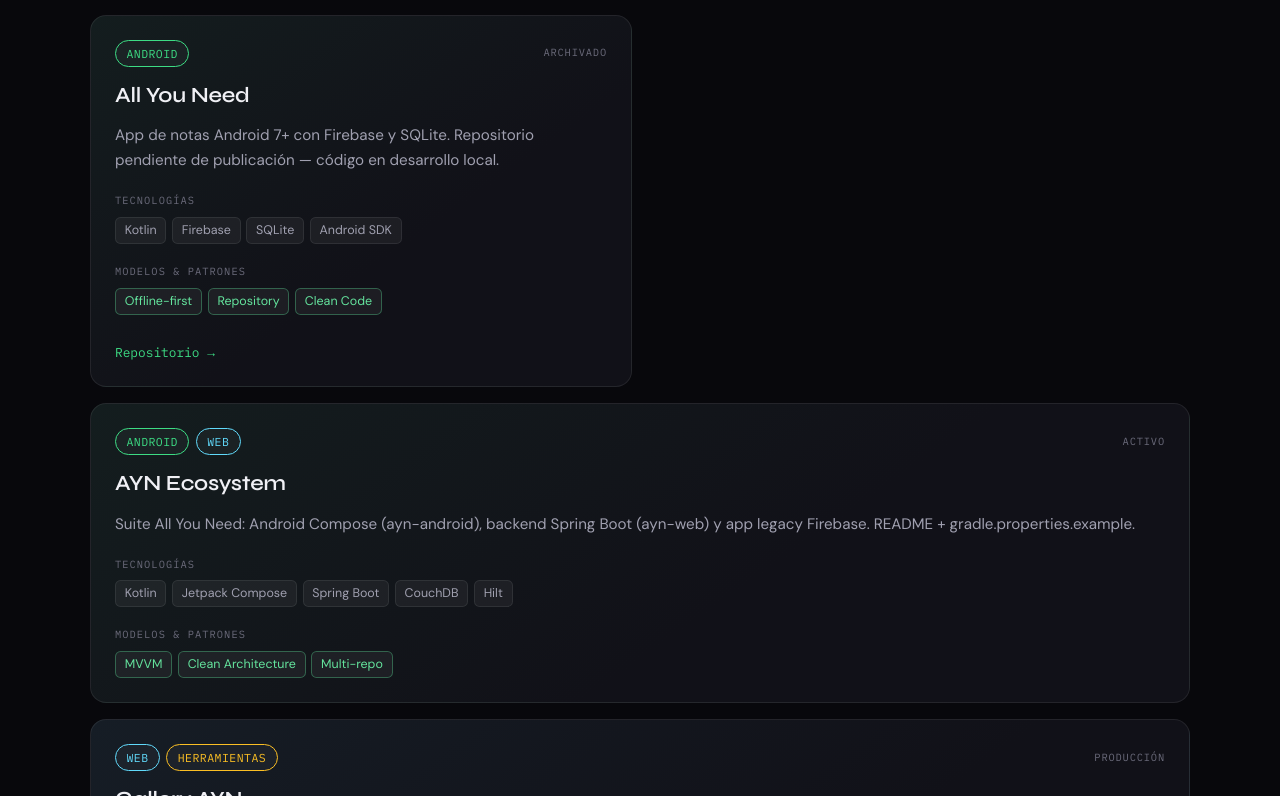
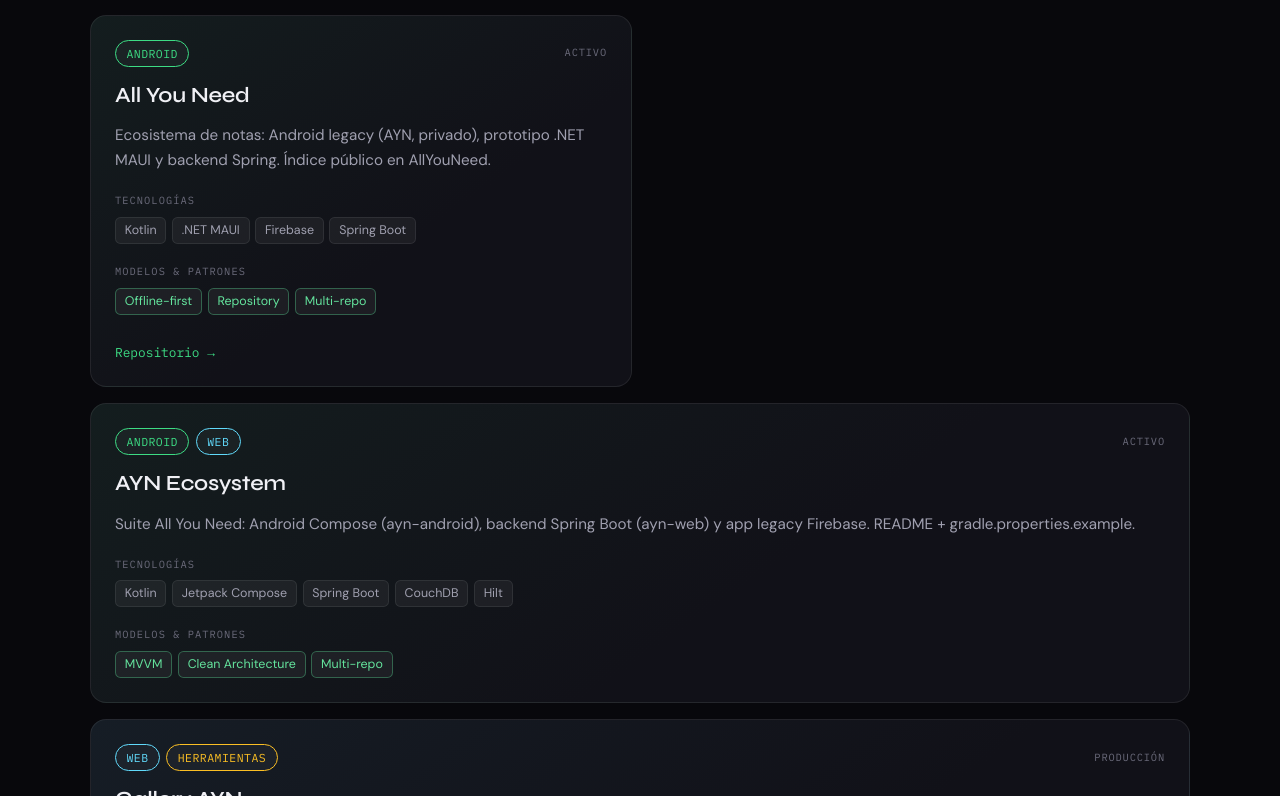
Before and after one commit to FernandoRP-nan/fernando-cv, a React (Vite) app: page / in a window 1280 px wide. Shown: the part 5304-6100 px from the top of the page. Built offline with nearby package versions, Linux system fonts and the light colour scheme.

Commit message:
docs: actualizar AllYouNeed e IA Obsidian Manager en portfolio
Refleja repos MAUI privado, ecosistema AYN y stack LangGraph/Ollama.

```diff
--- a/src/data/projects.ts
+++ b/src/data/projects.ts
@@ -51,13 +51,13 @@
     id: 'all-you-need',
     title: 'All You Need',
     description:
-      'App de notas Android 7+ con Firebase y SQLite. Repositorio pendiente de publicación — código en desarrollo local.',
+      'Ecosistema de notas: Android legacy (AYN, privado), prototipo .NET MAUI y backend Spring. Índice público en AllYouNeed.',
     categories: ['android'],
-    technologies: ['Kotlin', 'Firebase', 'SQLite', 'Android SDK'],
-    patterns: ['Offline-first', 'Repository', 'Clean Code'],
+    technologies: ['Kotlin', '.NET MAUI', 'Firebase', 'Spring Boot'],
+    patterns: ['Offline-first', 'Repository', 'Multi-repo'],
     repoUrl: 'https://github.com/FernandoRP-nan/AllYouNeed',
     featured: false,
-    status: 'archived',
+    status: 'active',
   },
   {
     id: 'ayn-ecosystem',
@@ -135,10 +135,13 @@
   {
     id: 'ia-obsidian',
     title: 'IA Obsidian Manager',
-    description: 'Automatización con Python para gestionar vaults de Obsidian e integrar flujos con IA.',
+    description:
+      'Agente local LangGraph + Ollama: indexación RAG (ChromaDB), chat y organización automática del vault Obsidian.',
     categories: ['ai', 'tools'],
-    technologies: ['Python', 'Obsidian', 'Automation'],
-    patterns: ['Pipeline', 'Script Orchestration'],
+    technologies: ['Python', 'LangGraph', 'Ollama', 'ChromaDB', 'Docker'],
+    patterns: ['Pipeline', 'RAG', 'Event-driven indexing'],
+    repoUrl: 'https://github.com/FernandoRP-nan/IA-Obsidian-Manager',
+    visibility: 'private',
     featured: false,
     status: 'active',
   },
```
